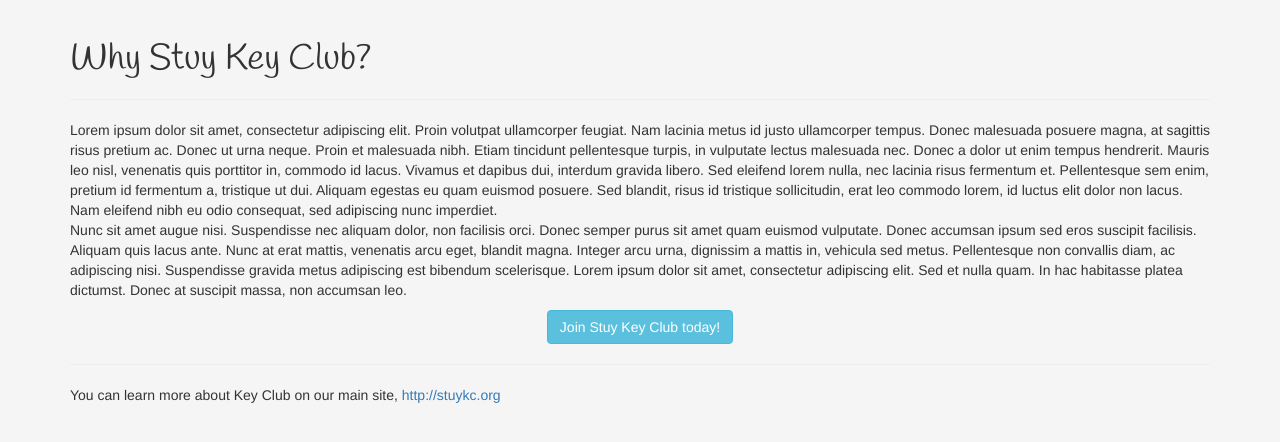
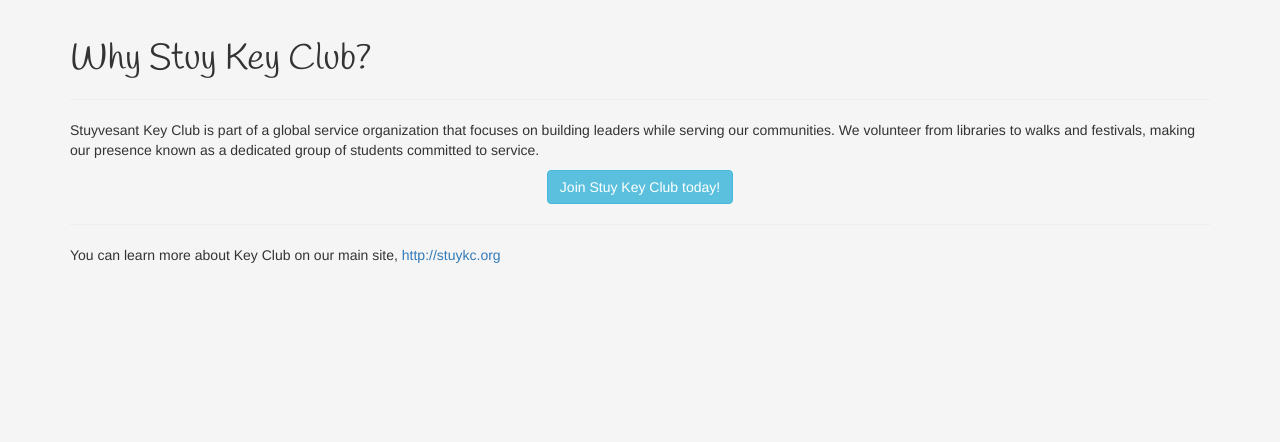
Before and after one commit to stuykc/join-stuykc, a Python web app: template join/templates/index.html in a window 1280 px wide. Shown: the top 442 px of the page. Run offline with Jinja, Linux system fonts and the light colour scheme; the template is opened without the code that fills it, so the values that code supplies are empty; some libraries are stand-ins or nearby versions.

Commit message:
Update info page

```diff
--- a/join/templates/index.html
+++ b/join/templates/index.html
@@ -4,11 +4,9 @@
     <h1 class="title">Why Stuy Key Club?</h1>
 </div>
 <p>
-Lorem ipsum dolor sit amet, consectetur adipiscing elit. Proin volutpat ullamcorper feugiat. Nam lacinia metus id justo ullamcorper tempus. Donec malesuada posuere magna, at sagittis risus pretium ac. Donec ut urna neque. Proin et malesuada nibh. Etiam tincidunt pellentesque turpis, in vulputate lectus malesuada nec. Donec a dolor ut enim tempus hendrerit. Mauris leo nisl, venenatis quis porttitor in, commodo id lacus. Vivamus et dapibus dui, interdum gravida libero. Sed eleifend lorem nulla, nec lacinia risus fermentum et. Pellentesque sem enim, pretium id fermentum a, tristique ut dui. Aliquam egestas eu quam euismod posuere. Sed blandit, risus id tristique sollicitudin, erat leo commodo lorem, id luctus elit dolor non lacus. Nam eleifend nibh eu odio consequat, sed adipiscing nunc imperdiet.
-<br>
-Nunc sit amet augue nisi. Suspendisse nec aliquam dolor, non facilisis orci. Donec semper purus sit amet quam euismod vulputate. Donec accumsan ipsum sed eros suscipit facilisis. Aliquam quis lacus ante. Nunc at erat mattis, venenatis arcu eget, blandit magna. Integer arcu urna, dignissim a mattis in, vehicula sed metus. Pellentesque non convallis diam, ac adipiscing nisi. Suspendisse gravida metus adipiscing est bibendum scelerisque. Lorem ipsum dolor sit amet, consectetur adipiscing elit. Sed et nulla quam. In hac habitasse platea dictumst. Donec at suscipit massa, non accumsan leo.
+    Stuyvesant Key Club is part of a global service organization that focuses on building leaders while serving our communities. We volunteer from libraries to walks and festivals, making our presence known as a dedicated group of students committed to service.
 </p>
-<div class="text-center"><a class="btn btn-info btn-large" href="/join">Join Stuy Key Club today!</a></div>
+<div class="text-center"><a class="btn btn-info btn-large" href="/">Join Stuy Key Club today!</a></div>
 <hr>
 <p>You can learn more about Key Club on our main site, <a href="http://stuykc.org">http://stuykc.org</a></p>
 {% endblock %}
```
